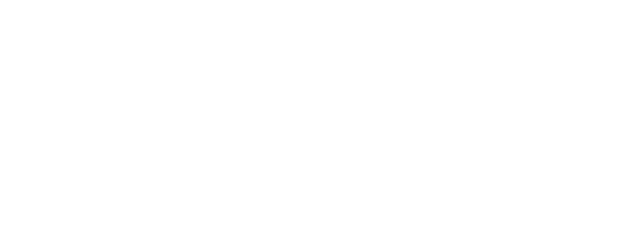
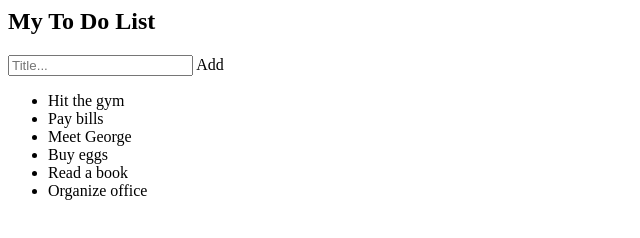
Before and after one commit to sps-cl/2D-VAP-git-final-Krska, a plain HTML site: page index.html in a window 1280 px wide. Shown: the whole page, without its empty margins (0-640 px from the left). Drawn offline with Linux system fonts and the light colour scheme.

Commit message:
přidání hmtl

```diff
--- a/index.html
+++ b/index.html
@@ -1,14 +1,14 @@
-<!DOCTYPE html>
-<html lang="en">
-<head>
-    <meta charset="UTF-8">
-    <meta name="viewport" content="width=device-width, initial-scale=1.0">
-    <title>to do</title>
+<div id="myDIV" class="header">
+    <h2>My To Do List</h2>
+    <input type="text" id="myInput" placeholder="Title...">
+    <span onclick="newElement()" class="addBtn">Add</span>
+  </div>
 
-</head>
-<body>
-
-
-
-</body>
-</html>
+  <ul id="myUL">
+    <li>Hit the gym</li>
+    <li class="checked">Pay bills</li>
+    <li>Meet George</li>
+    <li>Buy eggs</li>
+    <li>Read a book</li>
+    <li>Organize office</li>
+  </ul>
```
